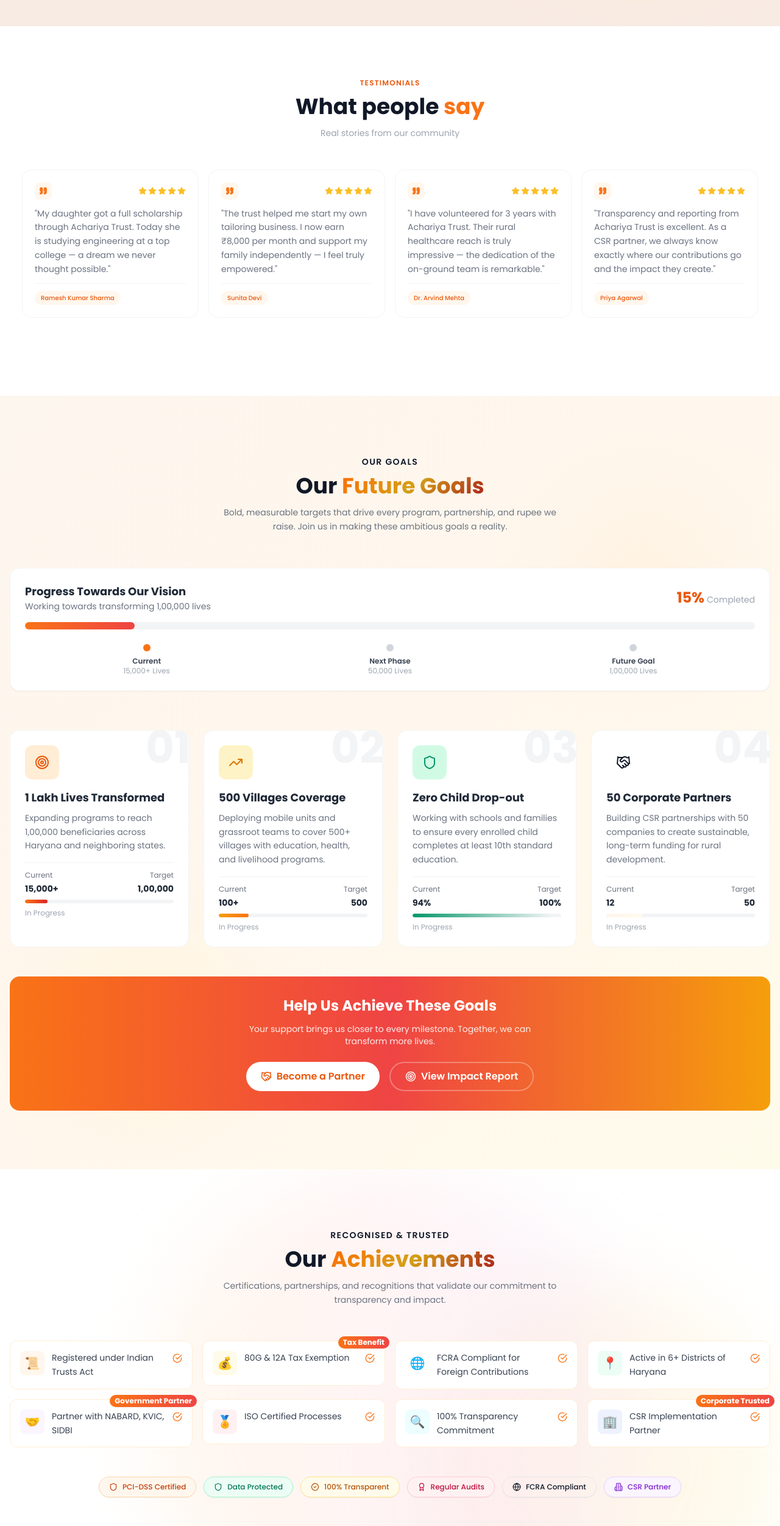
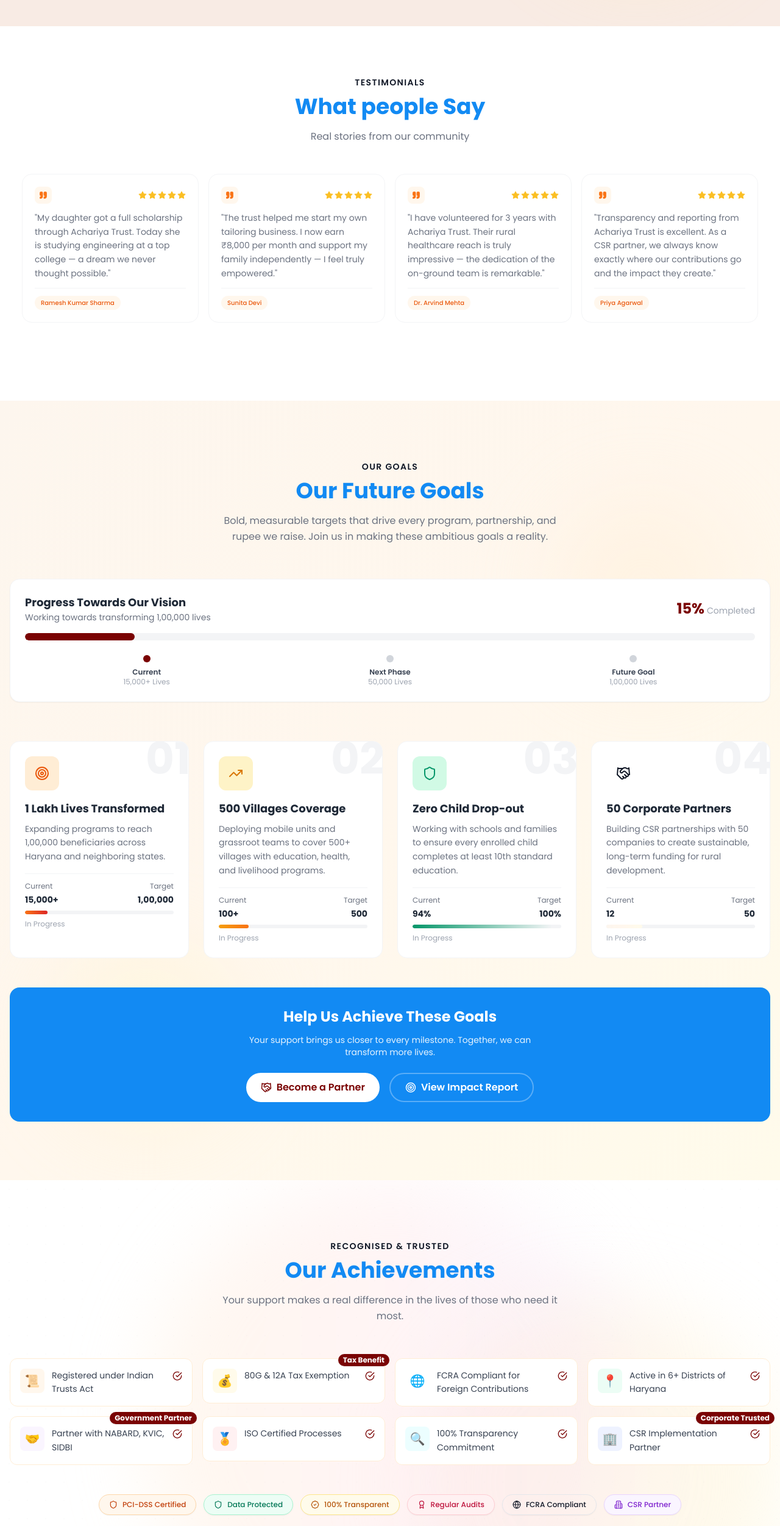
Before and after one commit to Acharya-Group/achariya-welfare, a Next.js app: page / in a window 1280 px wide. Shown: the part 5960-8462 px from the top of the page at 61% size. Built offline with nearby package versions, Linux system fonts and the light colour scheme.

Commit message:
update ui in progress

```diff
--- a/src/components/home/AchievementsSection.tsx
+++ b/src/components/home/AchievementsSection.tsx
@@ -2,6 +2,8 @@
 'use client';
 import { CheckCircle, Shield, Award, BadgeCheck, Trophy, Sparkles, Building2, Globe } from 'lucide-react';
 import AnimatedSection from '@/components/AnimatedSection';
+import Para from '../common/Para';
+import SubHeading from '../common/SubHeading';
 
 const achievements = [
   { text: 'Registered under Indian Trusts Act', icon: '📜', lightBg: 'bg-orange-50', textColor: 'text-orange-700', highlight: false },
@@ -37,16 +39,11 @@
 
         <AnimatedSection className="text-center mb-14">
           <span className="text-saffron font-semibold text-sm uppercase tracking-widest">Recognised & Trusted</span>
-          <h2 className="font-display text-4xl font-bold mt-2 mb-3">
-            Our <span className="gradient-text">Achievements</span>
-          </h2>
-          <p className="text-gray-500 max-w-xl mx-auto text-sm leading-relaxed">
-            Certifications, partnerships, and recognitions that validate our commitment to transparency and impact.
-
-          </p>
+          <SubHeading>
+            Our Achievements
+          </SubHeading>
+          <Para children="Your support makes a real difference in the lives of those who need it most." />
         </AnimatedSection>
-
-
         {/* Achievements Grid */}
         <div className="grid sm:grid-cols-2 lg:grid-cols-4 gap-4 mb-12">
           {achievements.map((item, i) => (
@@ -55,7 +52,7 @@
                 {/* Badge */}
                 {item.badge && (
                   <div className="absolute -top-2 -right-2">
-                    <div className="bg-gradient-to-r from-orange-500 to-red-500 text-white text-xs font-bold px-2 py-0.5 rounded-full shadow-sm">
+                    <div className="bg-primary text-white text-xs font-bold px-2 py-0.5 rounded-full shadow-sm">
                       {item.badge}
                     </div>
                   </div>
@@ -68,7 +65,7 @@
                   <div className="flex-1">
                     <p className="text-gray-700 text-sm leading-relaxed">{item.text}</p>
                   </div>
-                  <CheckCircle size={16} className="text-orange-500 shrink-0 mt-1" />
+                  <CheckCircle size={16} className="text-primary shrink-0 mt-1" />
                 </div>
               </div>
             </AnimatedSection>
@@ -98,8 +95,8 @@
         <AnimatedSection className="mt-12 text-center">
           <div className="bg-gradient-to-r from-orange-50 via-amber-50 to-rose-50 rounded-2xl p-5 border border-orange-100">
             <div className="flex items-center justify-center gap-2 mb-2">
-              <Sparkles className="w-4 h-4 text-orange-500" />
-              <p className="text-orange-600 font-semibold text-sm">Your Trust Matters</p>
+              <Sparkles className="w-4 h-4 text-primary" />
+              <p className="text-primary font-semibold text-sm">Your Trust Matters</p>
             </div>
             <p className="text-gray-600 text-xs max-w-2xl mx-auto">
               We are committed to complete transparency in all our operations. Our financial records,
--- a/src/components/home/ContactSection.tsx
+++ b/src/components/home/ContactSection.tsx
@@ -1,6 +1,8 @@
 // components/home/ContactSection.tsx
 import { MapPin, Phone, Mail, ArrowRight, Clock, MessageCircle } from 'lucide-react';
 import AnimatedSection from '@/components/AnimatedSection';
+import Para from '../common/Para';
+import SubHeading from '../common/SubHeading';
 
 const contactInfo = [
   {
@@ -39,21 +41,13 @@
       <div className="max-w-7xl mx-auto px-4">
 
         <AnimatedSection className="text-center mb-14">
-          <div className="inline-flex items-center gap-2 px-4 py-1.5 rounded-full bg-orange-100 border border-orange-200 mb-4">
-            <MessageCircle className="w-4 h-4 text-orange-600" />
-            <span className="text-orange-700 font-semibold text-sm uppercase tracking-wider">Get In Touch</span>
-          </div>
-          <h2 className="font-display text-4xl md:text-5xl font-bold mb-4">
-            Contact{' '}
-            <span className="bg-gradient-to-r from-orange-600 via-amber-600 to-red-600 bg-clip-text text-transparent">
-              Us
-            </span>
-          </h2>
-          <p className="text-gray-600 max-w-2xl mx-auto text-base">
-            Have questions, want to volunteer, or partner with us? We'd love to hear from you.
-          </p>
+
+          <span className="text-saffron font-semibold text-sm uppercase tracking-widest">Get In Touch</span>
+          <SubHeading>
+            Contact Us
+          </SubHeading>
+          <Para children="Have questions, want to volunteer, or partner with us? We'd love to hear from you." />
         </AnimatedSection>
-
         <div className="grid lg:grid-cols-2 gap-10">
           {/* Left Side - Contact Info & Map */}
           <AnimatedSection direction="left" className="space-y-5">
--- a/src/components/home/DonateSection.tsx
+++ b/src/components/home/DonateSection.tsx
@@ -121,9 +121,7 @@
         {/* Header */}
         <AnimatedSection className="text-center mb-12">
           <span className="text-saffron font-semibold text-sm uppercase tracking-widest">Support Us</span>
-          {/* <h2 className="font-display text-4xl font-bold mt-2 mb-3">
-            Make a <span className="gradient-text">Donation</span>
-          </h2> */}
+
           <SubHeading>
             Your Contribution Matters
           </SubHeading>
--- a/src/components/home/GoalsSection.tsx
+++ b/src/components/home/GoalsSection.tsx
@@ -2,6 +2,8 @@
 'use client';
 import { Target, TrendingUp, Shield, Handshake, Calendar, MapPin, GraduationCap, Building2, ArrowRight } from 'lucide-react';
 import AnimatedSection from '@/components/AnimatedSection';
+import Para from '../common/Para';
+import SubHeading from '../common/SubHeading';
 
 const goals = [
   {
@@ -85,15 +87,12 @@
 
         <AnimatedSection className="text-center mb-14">
           <span className="text-saffron font-semibold text-sm uppercase tracking-widest">Our Goals</span>
-          <h2 className="font-display text-4xl font-bold mt-2 mb-3">
-            Our <span className="gradient-text"> Future Goals</span>
-          </h2>
-          <p className="text-gray-500 max-w-xl mx-auto text-sm leading-relaxed">
-           Bold, measurable targets that drive every program, partnership, and rupee we raise.
-            Join us in making these ambitious goals a reality.
-          </p>
+          <SubHeading>
+            Our Future Goals
+          </SubHeading>
+          <Para children="Bold, measurable targets that drive every program, partnership, and rupee we raise.
+            Join us in making these ambitious goals a reality." />
         </AnimatedSection>
-
         {/* Progress Bar Section */}
         <AnimatedSection className="mb-16">
           <div className="bg-white rounded-2xl p-6 shadow-sm border border-gray-100">
@@ -103,20 +102,20 @@
                 <p className="text-gray-500 text-sm">Working towards transforming 1,00,000 lives</p>
               </div>
               <div className="text-right">
-                <span className="text-2xl font-bold text-orange-600">15%</span>
+                <span className="text-2xl font-bold text-primary">15%</span>
                 <span className="text-gray-400 text-sm ml-1">Completed</span>
               </div>
             </div>
             <div className="h-3 bg-gray-100 rounded-full overflow-hidden mb-6">
               <div
-                className="h-full bg-gradient-to-r from-orange-500 to-red-500 rounded-full transition-all duration-1000"
+                className="h-full bg-primary rounded-full transition-all duration-1000"
                 style={{ width: '15%' }}
               />
             </div>
             <div className="flex justify-between">
               {milestones.map((milestone, idx) => (
                 <div key={milestone.phase} className="text-center flex-1">
-                  <div className={`w-3 h-3 rounded-full mx-auto mb-2 ${milestone.achieved ? 'bg-orange-500' : 'bg-gray-300'}`} />
+                  <div className={`w-3 h-3 rounded-full mx-auto mb-2 ${milestone.achieved ? 'bg-primary' : 'bg-gray-300'}`} />
                   <p className="text-xs font-semibold text-gray-700">{milestone.phase}</p>
                   <p className="text-xs text-gray-400">{milestone.title}</p>
                 </div>
@@ -171,13 +170,13 @@
 
         {/* Bottom CTA Section */}
         <AnimatedSection>
-          <div className="bg-gradient-to-r from-orange-500 via-red-500 to-amber-500 rounded-2xl p-8 text-center text-white">
+          <div className="bg-blue rounded-2xl p-8 text-center text-white">
             <h3 className="text-2xl font-bold mb-3">Help Us Achieve These Goals</h3>
             <p className="text-white/90 max-w-lg mx-auto text-sm mb-6">
               Your support brings us closer to every milestone. Together, we can transform more lives.
             </p>
             <div className="flex flex-wrap justify-center gap-4">
-              <button className="bg-white text-orange-600 px-6 py-2.5 rounded-full font-semibold hover:shadow-lg transition-all hover:scale-105 flex items-center gap-2">
+              <button className="bg-white text-primary px-6 py-2.5 rounded-full font-semibold hover:shadow-lg transition-all hover:scale-105 flex items-center gap-2">
                 <Handshake size={18} />
                 Become a Partner
               </button>
--- a/src/components/home/TestimonialsSection.tsx
+++ b/src/components/home/TestimonialsSection.tsx
@@ -8,6 +8,8 @@
 import 'swiper/css';
 import 'swiper/css/navigation';
 import 'swiper/css/pagination';
+import Para from '../common/Para';
+import SubHeading from '../common/SubHeading';
 
 const reviews = [
   {
@@ -59,16 +61,15 @@
 
         {/* Header */}
         <AnimatedSection className="text-center mb-12">
-          <span className="text-orange-600 font-semibold text-xs uppercase tracking-widest">
-            Testimonials
-          </span>
-          <h2 className="font-display text-4xl font-bold mt-2 mb-3">
-            What people{' '}
-            <span className="text-orange-500">say</span>
-          </h2>
-          <p className="text-gray-400 max-w-xl mx-auto text-sm leading-relaxed">
-            Real stories from our community
-          </p>
+
+          <span className="text-saffron font-semibold text-sm uppercase tracking-widest">Testimonials</span>
+
+          <SubHeading>
+            What people Say
+          </SubHeading>
+
+          <Para children="Real stories from our community" />
+
         </AnimatedSection>
 
         {/* Swiper Slider */}
```
Also changed, not shown: src/components/home/BlogSection.tsx (+11 -17 lines), src/components/home/FAQSection.tsx (+24 -26 lines).
